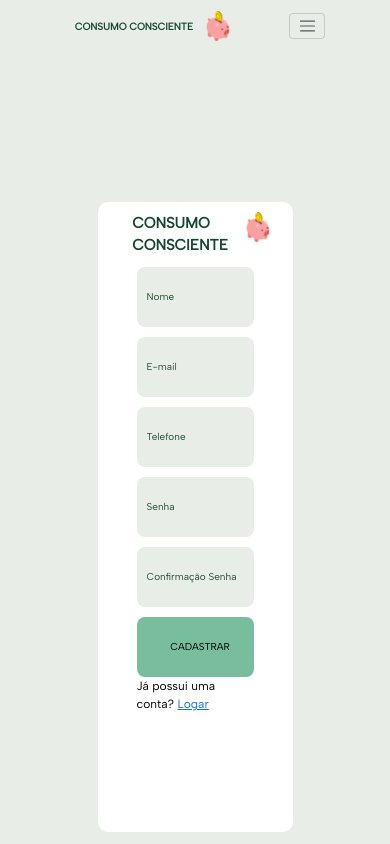
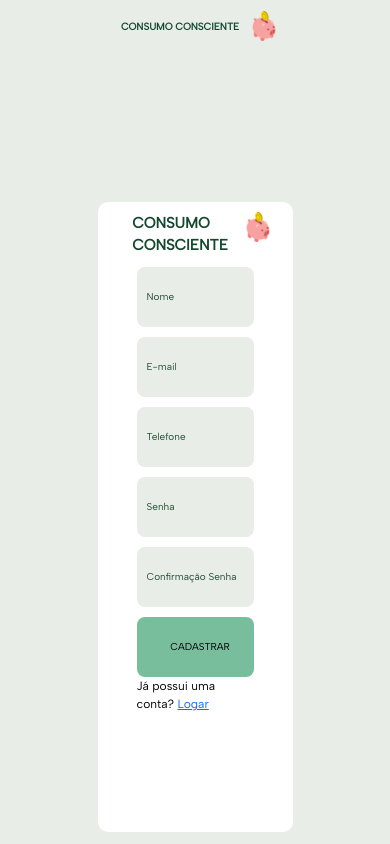
Before and after one commit to ICEI-PUC-Minas-PMV-SI/pmv-si-2023-2-pe1-t3-consumoconsciente, a website: page src/cadastro.html in a window 390 px wide. Shown: the top 844 px of the page. Drawn offline with nearby package versions, Linux system fonts and the light colour scheme.

Commit message:
Update cadastro.html

```diff
--- a/src/cadastro.html
+++ b/src/cadastro.html
@@ -26,10 +26,7 @@
         <span id="logo-text">CONSUMO CONSCIENTE</span>
         <img id="logo-img" src="images/piggy-bank.png" alt="logo">
       </div>
-      <button class="navbar-toggler" type="button" data-bs-toggle="collapse" data-bs-target="#navbarSupportedContent"
-        aria-controls="navbarSupportedContent" aria-expanded="false" aria-label="Toggle navigation">
-        <span class="navbar-toggler-icon"></span>
-      </button>
+
       <div class="collapse navbar-collapse" id="navbarSupportedContent">
         <ul id="ul-navbar" class="navbar-nav ms-auto mb-2 mb-lg-0 justify-content-end align-items-center">
         </ul>
```
